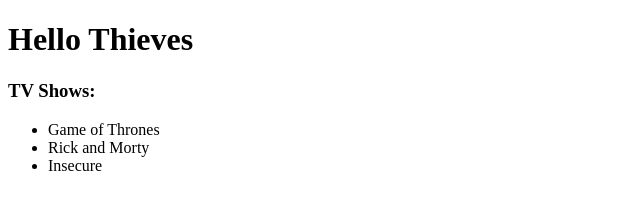
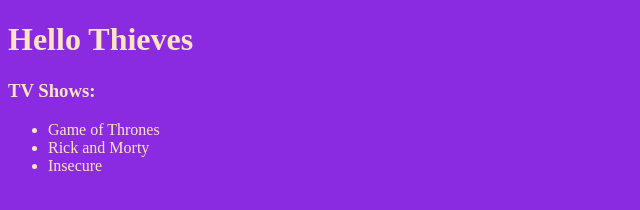
Before and after one commit to Adrienner1988/thieves_133_week1_day1, a plain HTML site: page index.html in a window 1280 px wide. Shown: the whole page, without its empty margins (0-640 px from the left). Drawn offline with Linux system fonts and the light colour scheme.

Commit message:
adding styles

```diff
--- a/index.html
+++ b/index.html
@@ -3,6 +3,7 @@
 <head>
     <meta charset="UTF-8">
     <meta name="viewport" content="width=device-width, initial-scale=1.0">
+    <link rel="stylesheet" href="styles.css">
     <title>Document</title>
 </head>
 <body>
--- /dev/null
+++ b/styles.css
@@ -0,0 +1,4 @@
+body {
+    background-color: blueviolet;
+    color: bisque;
+}
```
